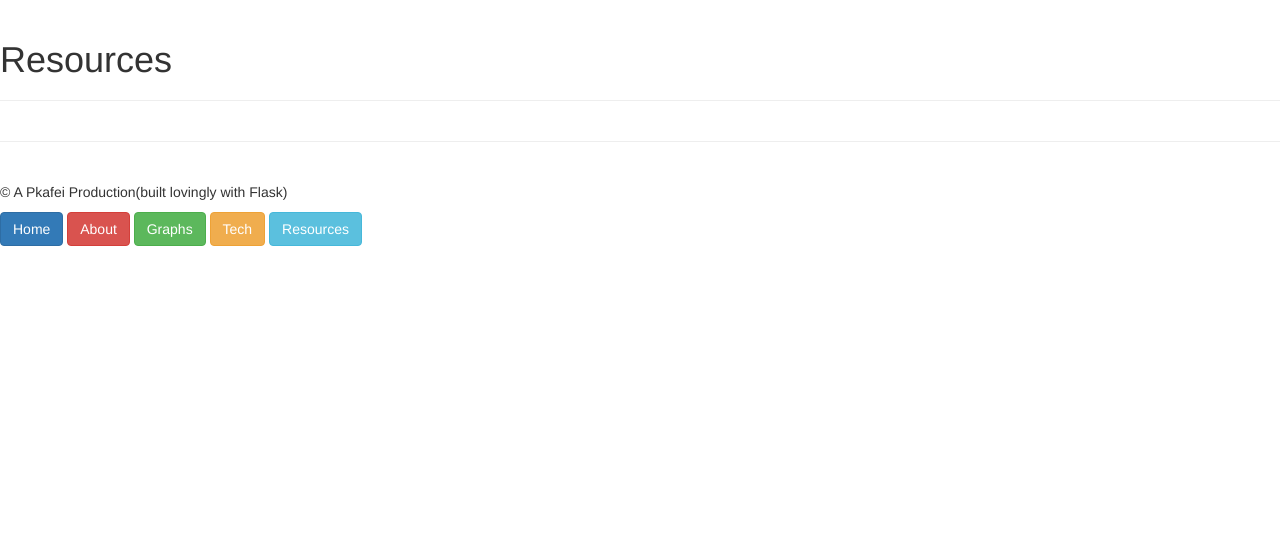
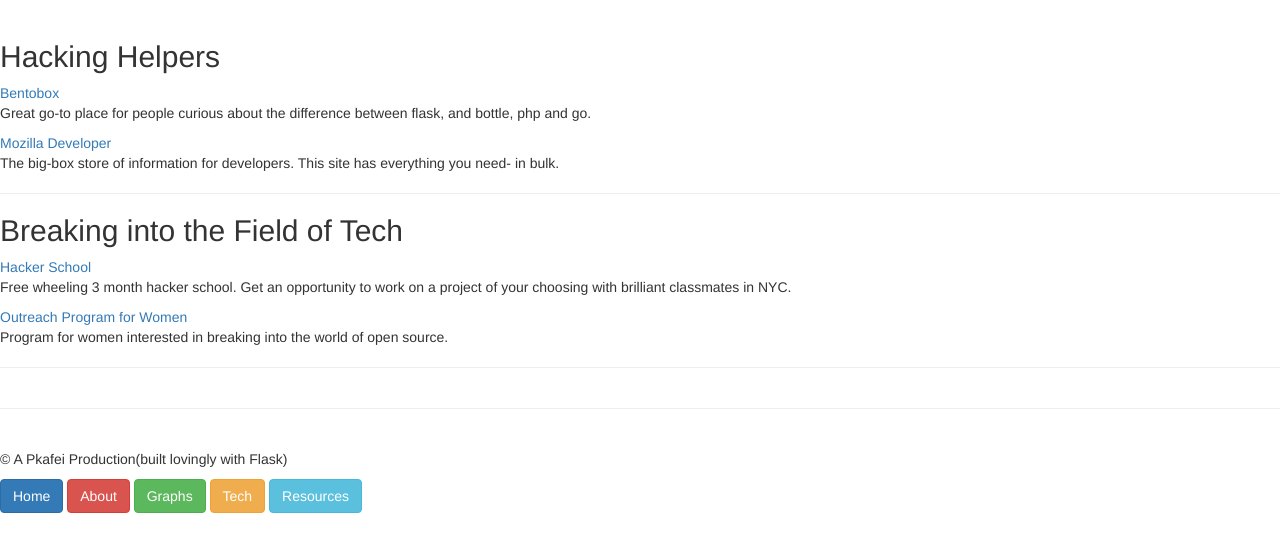
Before and after one commit to pkafei/Ready-Flask, a Flask app: page /resources in a window 1280 px wide. Shown: the top 552 px of the page. Run offline with Flask 2, Linux system fonts and the light colour scheme; some libraries are stand-ins or nearby versions.

Commit message:
Added content to resources

```diff
--- a/templates/resources.html
+++ b/templates/resources.html
@@ -1,4 +1,17 @@
 {% extends "layout.html" %}
 {% block body %}
-<h1>Resources</h1>
+<h2>Hacking Helpers</h2>
+<a href="http://www.bentobox.io/">Bentobox</a>
+<p> Great go-to place for people curious about the difference between flask, and bottle, php and go. </p>
+
+<a href="https://developer.mozilla.org/en-US/">Mozilla Developer</a>
+<p> The big-box store of information for developers. This site has everything you need- in bulk. </p>
+<hr>
+<h2>Breaking into the Field of Tech</h2>
+<a href="https://www.hackerschool.com/">Hacker School</a>
+<p> Free wheeling 3 month hacker school. Get an opportunity to work on a project of your choosing with brilliant classmates in NYC.</p>
+
+<a href="http://gnome.org/opw/">Outreach Program for Women</a>
+<p> Program for women interested in breaking into the world of open source. </p>
+
 {% endblock %}
```
